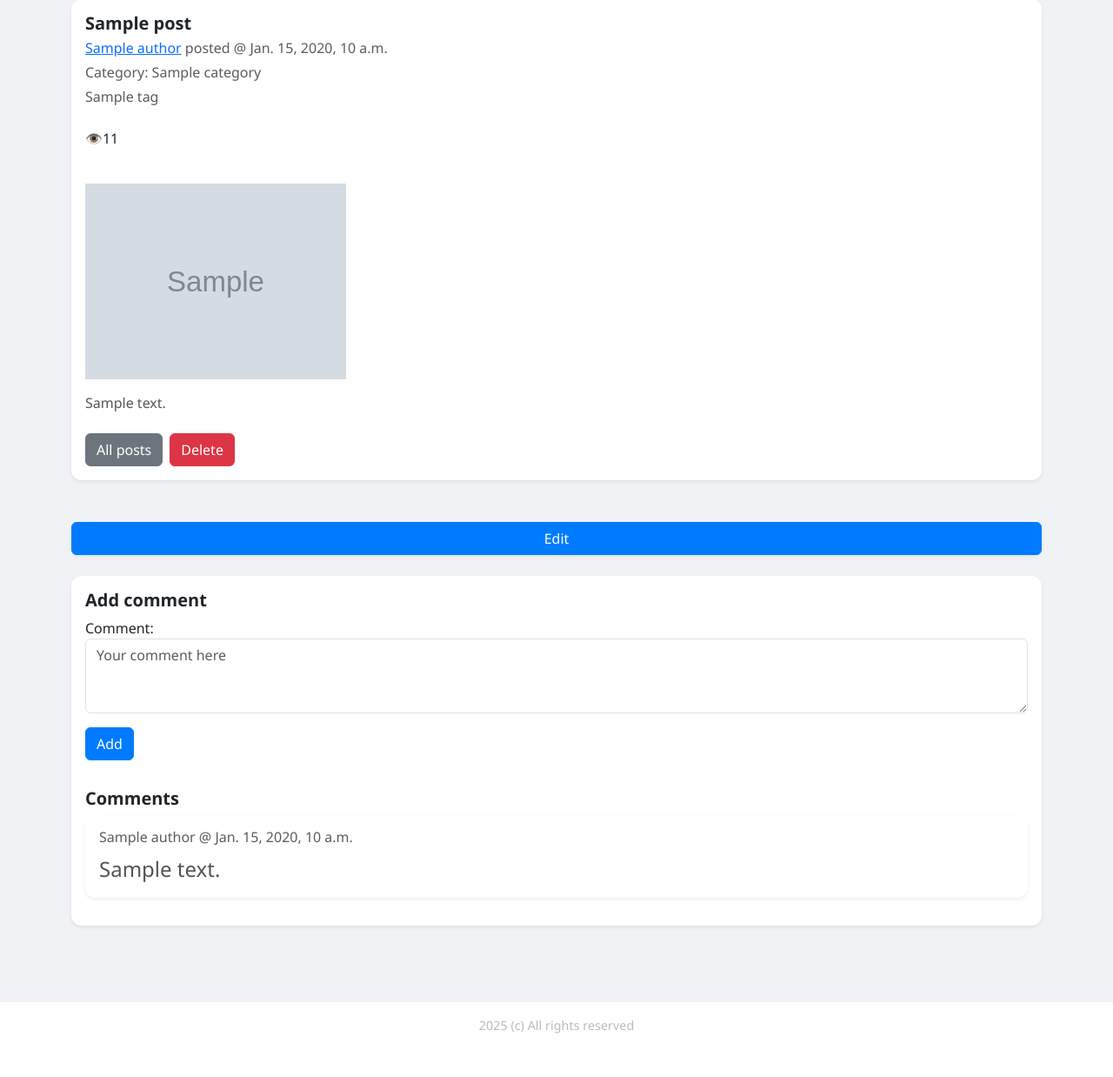
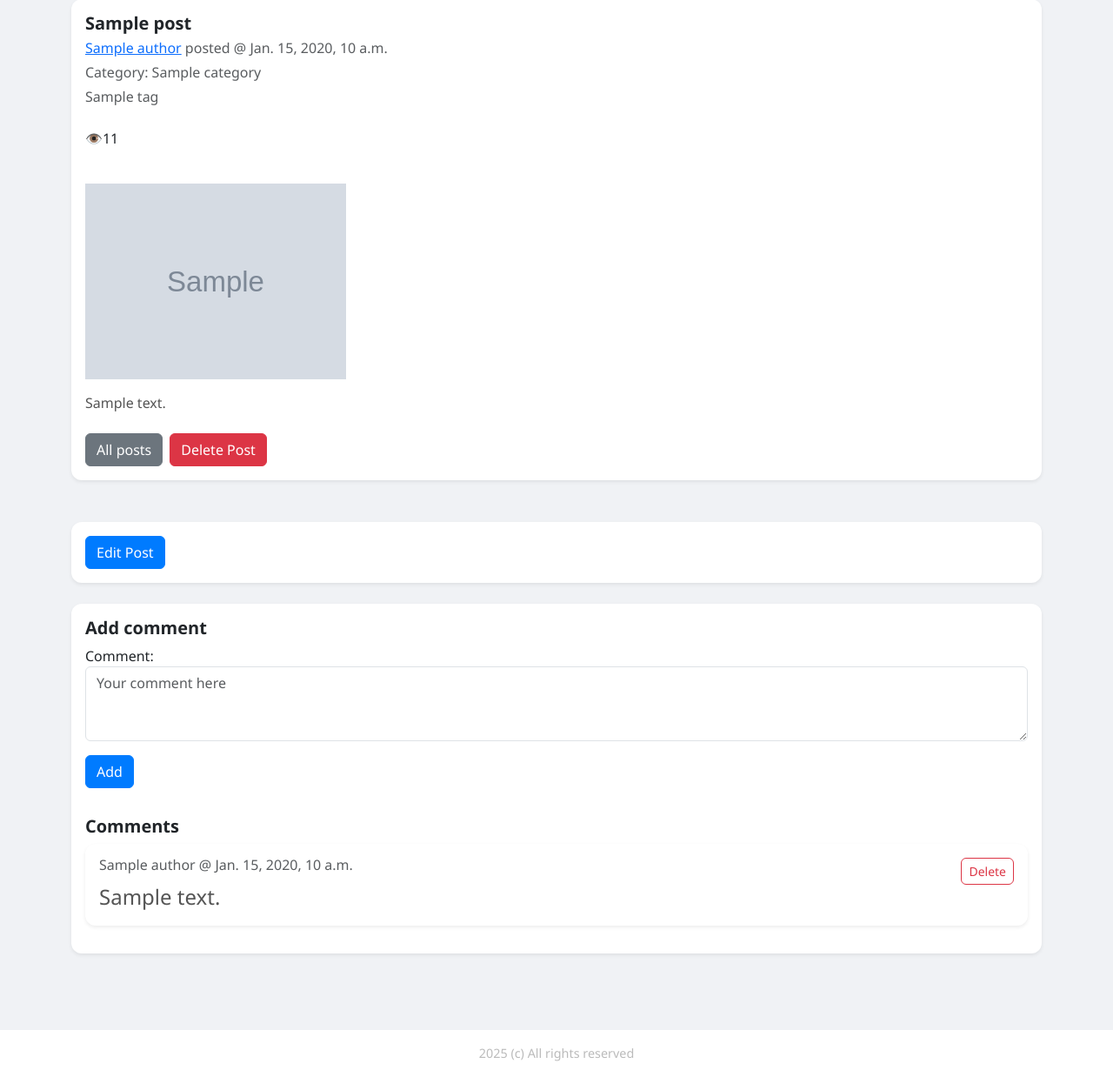
Before and after one commit to ru3aah/M3_L2, a Django app: page /posts/1/ in a window 1280 px wide. Shown: the part 81-1319 px from the top of the page at 87% size. Before the commit the page ends 1269 px from the top, so only its background shows below. Run offline with Django 5.2, Linux system fonts and the light colour scheme; tables that the repository leaves empty hold one stand-in row (values such as "Sample post"); grey boxes marked "Sample" are stand-in pictures; parts of the project's set-up code (start-up, migrations or seed data) failed here and were passed over.

Commit message:
added authorization and comment deletion

```diff
--- a/L2_views/views/blog/templates/blog/navbar.html
+++ b/L2_views/views/blog/templates/blog/navbar.html
@@ -26,10 +26,23 @@
               active{% endif %}"
                  href="{% url 'blog:contacts' %}">Contact us</a>
         </li>
-        <li class="nav-item">
-              <a class="btn btn-login"
-                 href="#"> Login </a>
-        </li>
+
+        {% if user.is_authenticated %}
+            <li class="nav-item d-flex">
+              <p class="nav-link">{{ user }}</p>
+            </li>
+            <li class="nav-item d-flex">
+              <a class="nav-link"
+                 href="{% url 'users:logout' %}"> Logout </a>
+            </li>
+        {% else %}
+             <li class="nav-item">
+                  <a class="btn btn-login"
+                     href="{% url 'users:login' %}"> Login </a>
+             </li>
+        {% endif %}
+
+
 
       </ul>
     </div>
--- a/L2_views/views/blog/templates/blog/post_details.html
+++ b/L2_views/views/blog/templates/blog/post_details.html
@@ -40,20 +40,22 @@
                <a href="{% url 'blog:post_list' %}" class="btn btn-secondary">
                    All posts
                </a>
-               <button class="btn btn-danger"   type="submit"
-                       onclick="window.location.href=
-                       '{% url 'blog:post_delete' post.id %}'"> Delete
-               </button>
+               <a href="{% url 'blog:post_delete' post.id %}" class="btn btn-danger">
+                   Delete Post
+               </a>
            </div>
        </div>
    </div>
 
     <div class="card shadow-sm">
-        <button class="btn btn-primary" type="button"
-                onclick="location.href='{% url 'blog:post_edit' post.id %}'">
-            Edit
-        </button>
+        <div class="card-body">
+            <button class="btn btn-primary" type="button"
+                    onclick="location.href='{% url 'blog:post_edit' post.id %}'">
+                Edit Post
+            </button>
+        </div>
     </div>
+
     <div class="card shadow-sm mt-4">
         {% include 'blog/comment_create.html' %}
         <div class="card-body">
@@ -61,9 +63,20 @@
             {% for comment in post.comments.all %}
                 <div class="card shadow-sm mb-3">
                     <div class="card-body">
-                        <p class="card-subtitle mb-2 text-muted">
-                            {{ comment.author }} @ {{ comment.created_at }}</p>
-                        <h4 class="card-text">{{ comment.content }}</h4>
+                        <div class="d-flex justify-content-between align-items-start">
+                            <div class="flex-grow-1">
+                                <p class="card-subtitle mb-2 text-muted">
+                                    {{ comment.author }} @ {{ comment.created_at }}
+                                </p>
+                                <h4 class="card-text">{{ comment.content }}</h4>
+                            </div>
+                            <div class="ms-2">
+                                <a href="{% url 'blog:comment_delete' comment.id %}"
+                                   class="btn btn-outline-danger btn-sm">
+                                    Delete
+                                </a>
+                            </div>
+                        </div>
                     </div>
                 </div>
             {% empty %}
--- a/L2_views/views/blog/templates/blog/post_list.html
+++ b/L2_views/views/blog/templates/blog/post_list.html
@@ -4,12 +4,14 @@
 <main class="container py-4">
     <h1 class>All posts</h1>
 
+    {% if user.is_authenticated %}
     <section class="mb-5">
         <button class="btn btn-primary" type="button"
                 onclick="location.href='{% url 'blog:post_create' %}'">
             Add post
         </button>
     </section>
+    {% endif %}
 
     {% if posts.count == 0 %}
         <p class="text-muted">No posts yet</p>
--- a/L2_views/views/blog/urls.py
+++ b/L2_views/views/blog/urls.py
@@ -10,10 +10,12 @@ urlpatterns = [
     path('posts/create/', views.PostCreateView.as_view(), name='post_create'),
     path('posts/<int:id>/update/', views.PostUpdateView.as_view(),
          name='post_edit'),
-    path('post/<int:pk>/delete/', views.PostDeleteView.as_view(),
+    path('posts/<int:id>/delete/', views.PostDeleteView.as_view(),  # Fixed: changed from 'post/<int:pk>' to 'posts/<int:id>'
          name='post_delete'),
     path('posts/<int:post_id>/comment/', views.create_comment,
          name='comment_create'),
+    path('comments/<int:id>/delete/', views.DeleteCommentView.as_view(),  # Added: missing comment delete URL
+         name='comment_delete'),
     path('authors/<int:pk>/', views.AuthorDetailView.as_view(),
          name='author_detail'),
     path('contacts/', views.contacts, name='contacts')
--- a/L2_views/views/blog/views.py
+++ b/L2_views/views/blog/views.py
@@ -1,3 +1,5 @@
+from django.contrib.auth.decorators import login_required
+from django.contrib.auth.mixins import LoginRequiredMixin
 from django.contrib.staticfiles.storage import staticfiles_storage
 from django.db.models import Avg, F
 from django.db.models.aggregates import Count, Min, Max
@@ -63,7 +65,7 @@ class PostListView(ListView):
     #    return Post.objects.filter(is_published=True)
     # ordering = ['-created_at']
 
-class PostCreateView(CreateView):
+class PostCreateView(LoginRequiredMixin, CreateView):
     model = Post
     form_class = PostForm
     template_name = 'blog/post_create.html'
@@ -72,7 +74,7 @@ class PostCreateView(CreateView):
     #success_url = reverse_lazy('blog:post_list')
 
 
-class PostUpdateView(UpdateView):
+class PostUpdateView(LoginRequiredMixin, UpdateView):
     model = Post
     form_class = PostForm
     template_name = 'blog/post_edit.html'
@@ -86,11 +88,12 @@ class PostUpdateView(UpdateView):
             })
         return kwargs
 
-class PostDeleteView(DeleteView):
+class PostDeleteView(LoginRequiredMixin, DeleteView):
     model = Post
     template_name = 'blog/post_delete.html'
     success_url = reverse_lazy('blog:post_list')
 
+@login_required
 def create_comment(request: HttpRequest, post_id: int) -> HttpResponse:
     post = get_object_or_404(Post, id=post_id)
     if request.method == 'POST':
@@ -131,3 +134,12 @@ class AuthorDetailView(DetailView):
         return super().get_queryset().prefetch_related('posts').annotate(
             post_count = Count('posts')
         )
+
+class DeleteCommentView(LoginRequiredMixin, DeleteView):
+    model = Comment
+    template_name = 'blog/comment_delete.html'
+    pk_url_kwarg = 'id'  # Add this line to match your URL parameter
+
+    def get_success_url(self):
+        return reverse_lazy('blog:post_details', kwargs={'id':
+                                                  self.object.post.id})
--- a/L2_views/views/config/settings.py
+++ b/L2_views/views/config/settings.py
@@ -140,3 +140,7 @@ MEDIA_ROOT = BASE_DIR / 'media'
 # https://docs.djangoproject.com/en/5.2/ref/settings/#default-auto-field
 
 DEFAULT_AUTO_FIELD = 'django.db.models.BigAutoField'
+
+LOGIN_URL = 'users:login'
+LOGIN_REDIRECT_URL = 'blog:post_list'
+LOGOUT_REDIRECT_URL = 'blog:post_list'
--- a/L2_views/views/config/urls.py
+++ b/L2_views/views/config/urls.py
@@ -23,7 +23,7 @@ urlpatterns = [
     path('admin/', admin.site.urls),
     path('examples/', include('my_app.urls', namespace='my_app')),
     path('', include('blog.urls', namespace='blog')),
-    path('', include('users.urls', namespace='users')),
+    path('users/', include('users.urls', namespace='users')),
 ]
 
 # Serve media files during development
--- /dev/null
+++ b/L2_views/views/users/urls.py
@@ -0,0 +1,12 @@
+from django.urls import path
+from . import views
+
+app_name = 'users'
+
+urlpatterns = [
+    path('login/', views.log_in, name='login'),
+    path('logout/', views.log_out, name='logout'),
+
+    #path('register/', views.register_user, name='register')
+    #path('profile/', views.profile, name='profile')
+]
```
Also changed, not shown: L2_views/views/blog/templates/blog/comment_delete.html (added, +26 -0 lines), L2_views/views/users/templates/users/login.html (added, +17 -0 lines), L2_views/views/users/views.py (+17 -1 lines).
